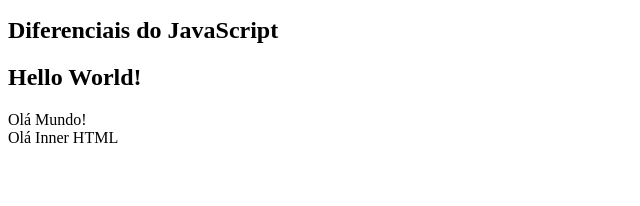
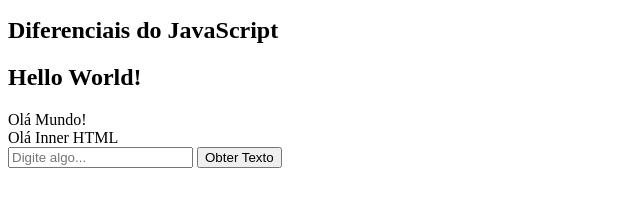
Before and after one commit to gabrielapaulino18/Logica-e-Programacao, a plain HTML site: page aulas/aula 01/aula.html in a window 1280 px wide. Shown: the part 110-316 px from the top of the page, without its empty margins (0-640 px from the left). Drawn offline with Linux system fonts and the light colour scheme.

Commit message:
exemplos input javascript

```diff
--- a/aulas/aula 01/aula.html
+++ b/aulas/aula 01/aula.html
@@ -1,10 +1,12 @@
 <!DOCTYPE html>
 <html lang="en">
+
 <head>
     <meta charset="UTF-8">
     <meta name="viewport" content="width=device-width, initial-scale=1.0">
     <title>Document</title>
 </head>
+
 <body>
 
     <h1>Aula 01 - Introdução ao JavaScript</h1>
@@ -23,14 +25,37 @@
     </script>
 
     <script>
-        window.alert("Olá Mundo!");
+        // window.alert("Olá Mundo!");
     </script>
 
     <div id="textoAqui">AQUI É O INNER HTML</div>
     <script>
-        document.getElementById("textoAqui").innerHTML = "Olá Inner HTML"
+        document.getElementById("textoAqui").innerHTML = "Olá Inner HTML";
+    </script>
+
+    <!-- INPUTS PARA O JAVASCRIPT -->
+    <script>
+    //    var nome = prompt("Informe o seu nome:");
+    //    console.log("Nome digitado: " + nome);
+    </script>
+
+    <script>
+        // var confimacao = confirm("Deseja Continuar?");
+        // console.log("Resposta: " + confimacao);
+    </script>
+
+
+
+    <input id="campoTexto" type="text" placeholder="Digite algo...">
+    <button onclick="obterTexto()">Obter Texto</button>
+    <script>
+        function obterTexto() {
+            var texto = document.getElementById("campoTexto").value;
+            console.log("texto digitado: " + texto);
+        }
     </script>
 
 
 </body>
+
 </html>
```
